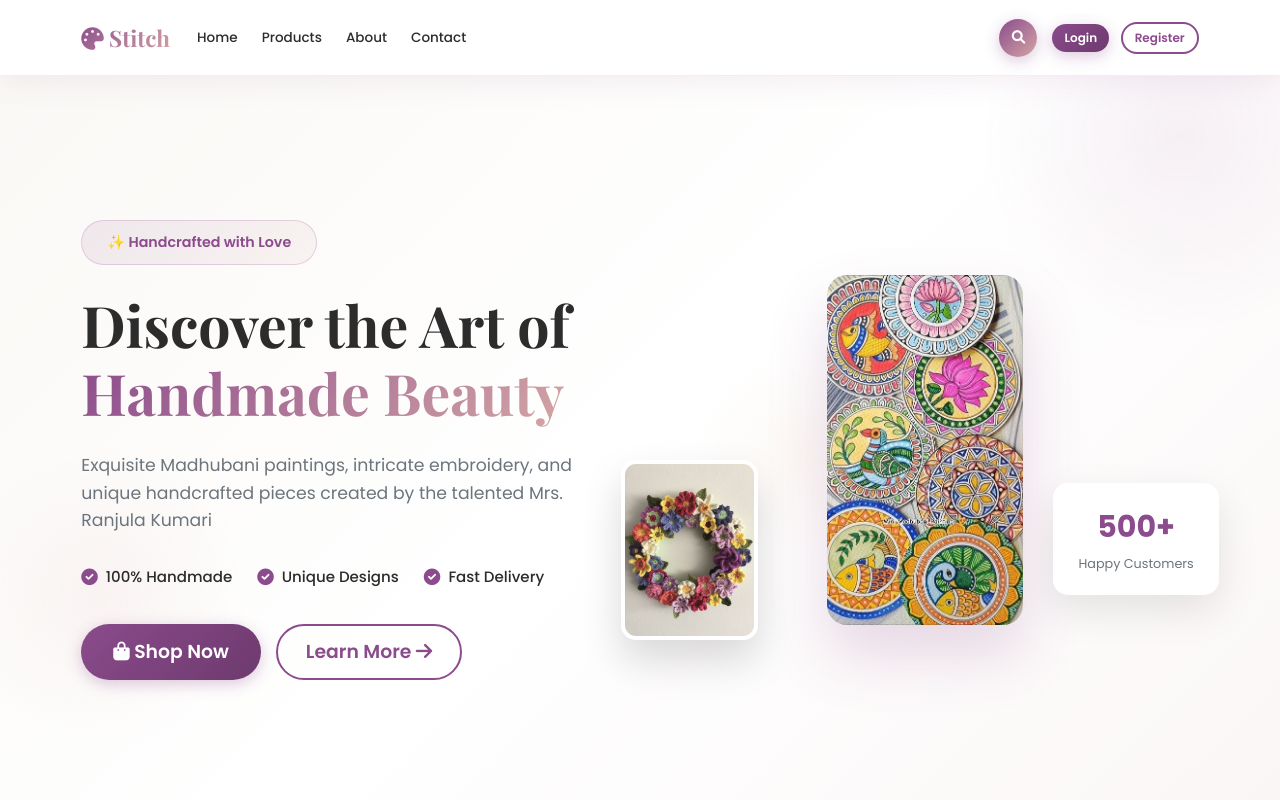
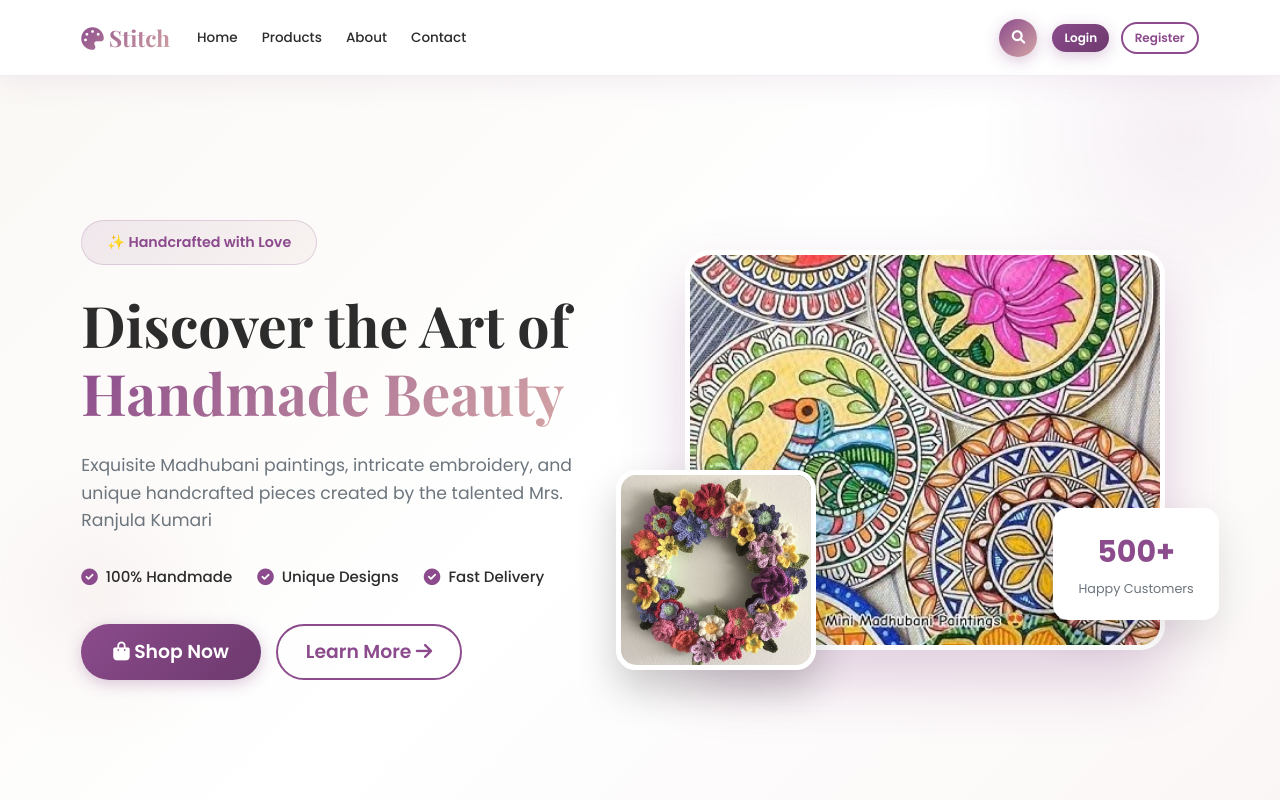
Before and after one commit to imsk-git/stitch, a website: page index.html in a window 1280 px wide. Shown: the top 800 px of the page. Drawn offline with nearby package versions, Linux system fonts and the light colour scheme; no server answers.

Commit message:
Adjust hero images to attractive medium size

```diff
--- a/css/style.css
+++ b/css/style.css
@@ -299,12 +299,13 @@ body {
 }
 
 .hero-image-1 {
-    border-radius: 20px;
-    box-shadow: 0 30px 60px rgba(139, 75, 140, 0.2);
-    max-width: 400px;
-    max-height: 350px;
+    border-radius: 25px;
+    box-shadow: 0 30px 60px rgba(139, 75, 140, 0.25);
+    width: 480px;
+    height: 400px;
     object-fit: cover;
     transition: transform 0.5s ease;
+    border: 5px solid white;
 }
 
 .hero-image-1:hover {
@@ -313,13 +314,13 @@ body {
 
 .hero-image-2 {
     position: absolute;
-    bottom: -20px;
-    left: -30px;
-    border-radius: 15px;
-    box-shadow: 0 20px 40px rgba(0,0,0,0.15);
-    border: 4px solid white;
-    max-width: 180px;
-    max-height: 180px;
+    bottom: -25px;
+    left: -35px;
+    border-radius: 20px;
+    box-shadow: 0 20px 40px rgba(0,0,0,0.2);
+    border: 5px solid white;
+    width: 200px;
+    height: 200px;
     object-fit: cover;
     animation: floatSmall 4s ease-in-out infinite;
 }
```
